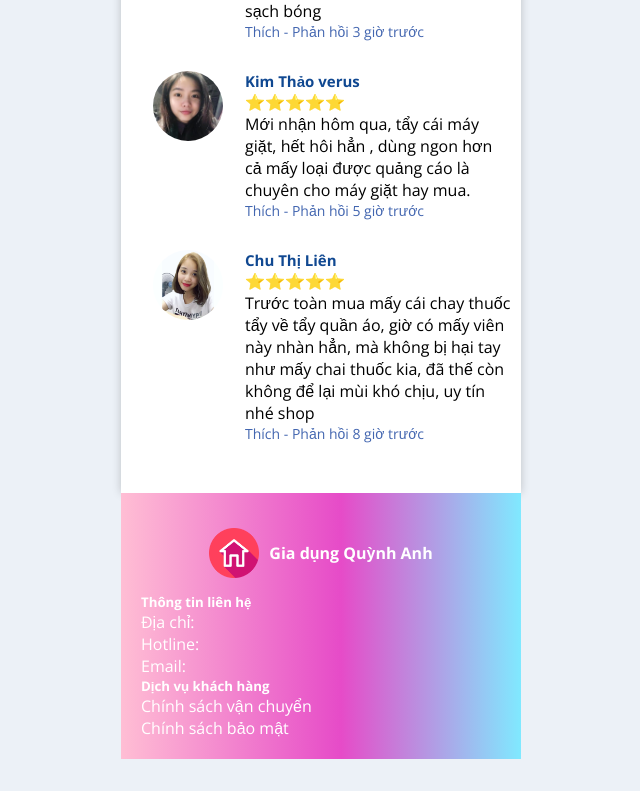
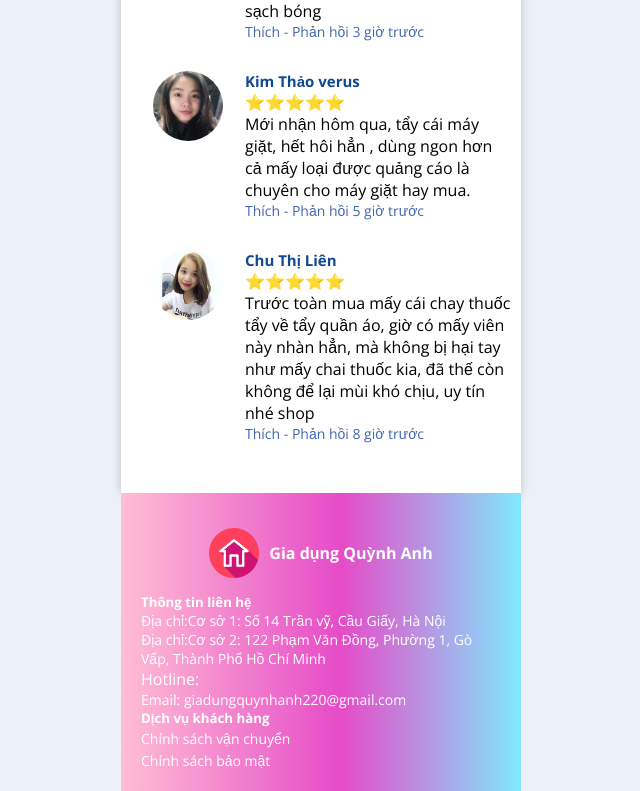
Before and after one commit to LamT0305/WDA-FE, a React (Vite) app: page / in a window 1280 px wide. Shown: the part 6062-6853 px from the top of the page, without its empty margins (319-959 px from the left). Before the commit the page ends 6821 px from the top, so only its background shows below. Built offline with nearby package versions, Linux system fonts and the light colour scheme.

Commit message:
Fix details footer

```diff
--- a/src/components/footer/Footer.tsx
+++ b/src/components/footer/Footer.tsx
@@ -24,9 +24,15 @@ const Footer: React.FC = () => {
               <h5>Thông tin liên hệ</h5>
               <ul className="nav flex-column">
                 <li className="nav-item mb-2">
-                  <a href="#" className="nav-link p-0 text-muted">
-                    Địa chỉ:{" "}
-                  </a>
+                  <p style={{fontSize:14}} className="nav-link p-0 text-muted">
+                    Địa chỉ:{"Cơ sở 1: Số 14 Trần vỹ, Cầu Giấy, Hà Nội"}
+                  </p>
+                  <p style={{fontSize:14}} className="nav-link p-0 text-muted">
+                    Địa chỉ:
+                    {
+                      "Cơ sở 2: 122 Phạm Văn Đồng, Phường 1, Gò Vấp, Thành Phố Hồ Chí Minh"
+                    }
+                  </p>
                 </li>
                 <li className="nav-item mb-2">
                   <a href="#" className="nav-link p-0 text-muted">
@@ -34,9 +40,9 @@ const Footer: React.FC = () => {
                   </a>
                 </li>
                 <li className="nav-item mb-2">
-                  <a href="#" className="nav-link p-0 text-muted">
-                    Email:
-                  </a>
+                  <p style={{fontSize:14}} className="nav-link p-0 text-muted">
+                    Email: giadungquynhanh220@gmail.com
+                  </p>
                 </li>
               </ul>
             </div>
@@ -45,12 +51,12 @@ const Footer: React.FC = () => {
               <h5>Dịch vụ khách hàng</h5>
               <ul className="nav flex-column">
                 <li className="nav-item mb-2">
-                  <a href="#" className="nav-link p-0 text-muted">
+                  <a style={{fontSize:14}} href="#" className="nav-link p-0 text-muted">
                     Chính sách vận chuyển
                   </a>
                 </li>
                 <li className="nav-item mb-2">
-                  <a href="#" className="nav-link p-0 text-muted">
+                  <a style={{fontSize:14}} href="#" className="nav-link p-0 text-muted">
                     Chính sách bảo mật
                   </a>
                 </li>
```
